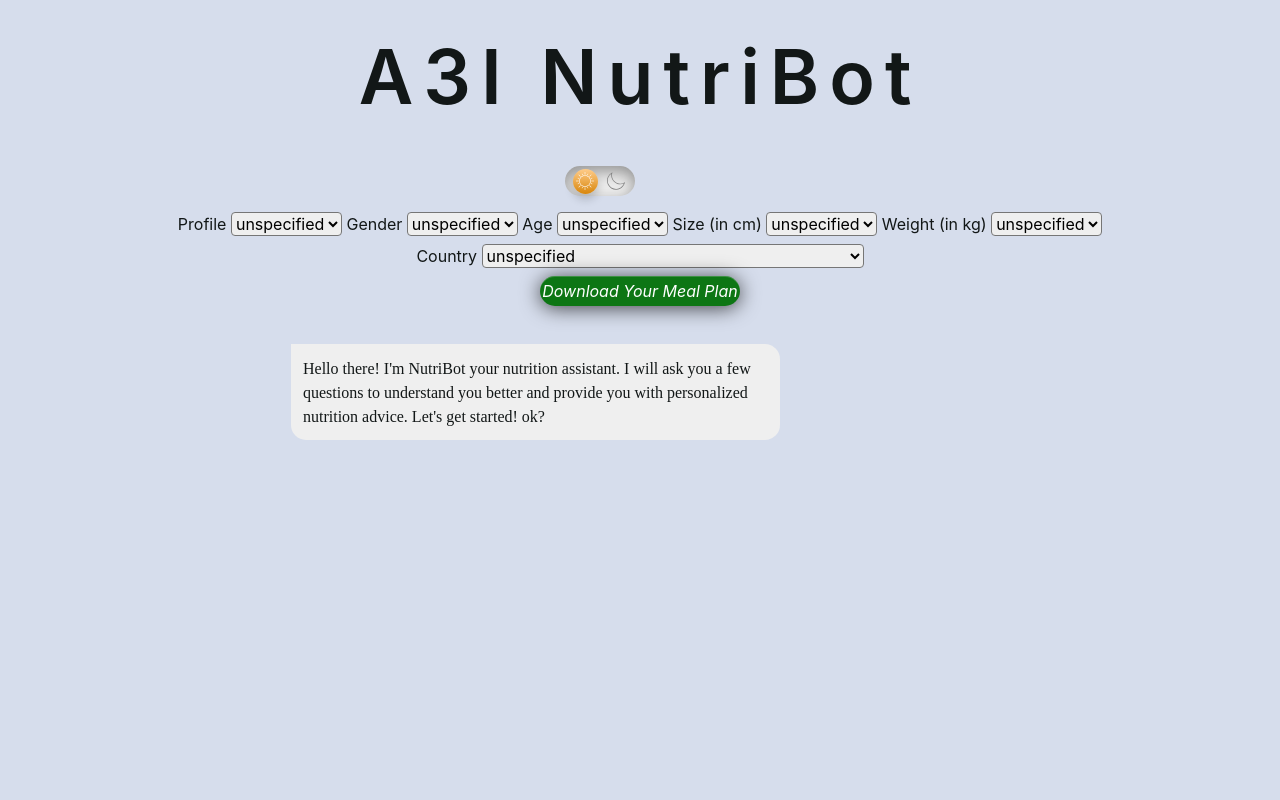
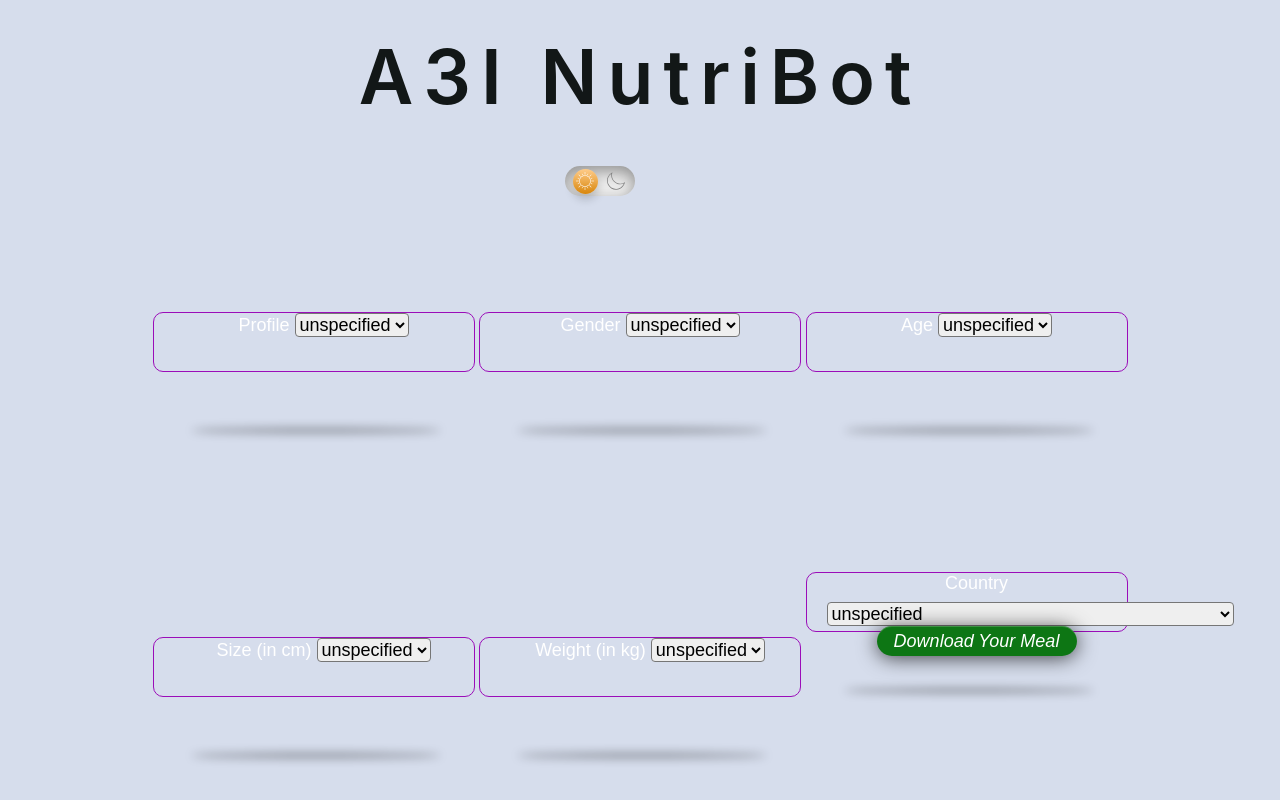
Before and after one commit to A3I-DataScience/NutriBot, a Flask app: page / in a window 1280 px wide; the page is wider, and only the part inside the window is pictured. Run offline with Flask 3, Linux system fonts and the light colour scheme; some libraries are stand-ins or nearby versions.

Commit message:
black formatter

```diff
--- a/parameters.py
+++ b/parameters.py
@@ -3,9 +3,10 @@ predefined_profiles = {
     "female_1": {
         "gender": "female",
         "age": 55,
-        "size": 160,
-        "weight": 65,
-        "country": "Chile",
+        "size": 165,
+        "weight": 50,
+        "country": "Mexico",
+
     },
     "male_2": {"gender": "male", "age": 65, "size": 180, "weight": 70, "country": "China"},
     "female_2": {
@@ -29,4 +30,5 @@ predefined_profiles = {
         "weight": 95,
         "country": "Lebanon",
     },
+
 }
--- a/static/style.css
+++ b/static/style.css
@@ -330,6 +330,37 @@ body {
   }
 }
 
+.d-inline-block{
+  width: 322px;
+  height: 60px;
+  margin:100px auto;
+  padding:0 0 0 20px;
+  border-radius:10px;
+  font:18px arial;
+  color: #fff;
+  position: relative;
+  box-sizing:border-box;
+  border:1px solid #9b0db9;
+  animation: move 3s ease-in-out infinite;
+  position: relative;
+}
+.d-inline-block:hover, .d-inline-block:hover:after{
+  animation-play-state:paused;
+}
+.d-inline-block:after{
+  content:"";
+  position: absolute;
+  width: 250px;
+  height: 5px;
+  background:rgba(0,0,0, 0);
+  display: block;
+  top:100px;
+  left:37px;
+  margin: auto;
+  border-radius:50%;
+  box-shadow:0 15px 10px rgba(0,0,0, 0.4);
+  animation: moveShadow 3s ease-in-out infinite;
+}
 #profile-options {
   border-radius: 4px; /* Rounded edges */
 }
--- a/worker.py
+++ b/worker.py
@@ -254,9 +254,7 @@ def process_recipes_documents(documents: List[Document]) -> List[Document]:
 
     recipes_folder = Path("data/recipes")
     documents = process_pdfs_loop(documents=documents, folder=recipes_folder)
-    documents = process_urls_loop(
-        documents=documents, url_file=recipes_folder / "recipes_urls.txt"
-    )
+    documents = process_urls_loop(documents=documents, url_file=recipes_folder / "recipes_urls.txt")
 
     recipes_df = pd.read_csv(recipes_folder / "recipes_1.csv").dropna()
     if not recipes_df.empty:
@@ -264,7 +262,6 @@ def process_recipes_documents(documents: List[Document]) -> List[Document]:
         documents.extend(loader.load())
     else:
         print(f"No recipes found.")
-
 
     return documents
 
```
Also changed, not shown: server.py (+4 -3 lines).
